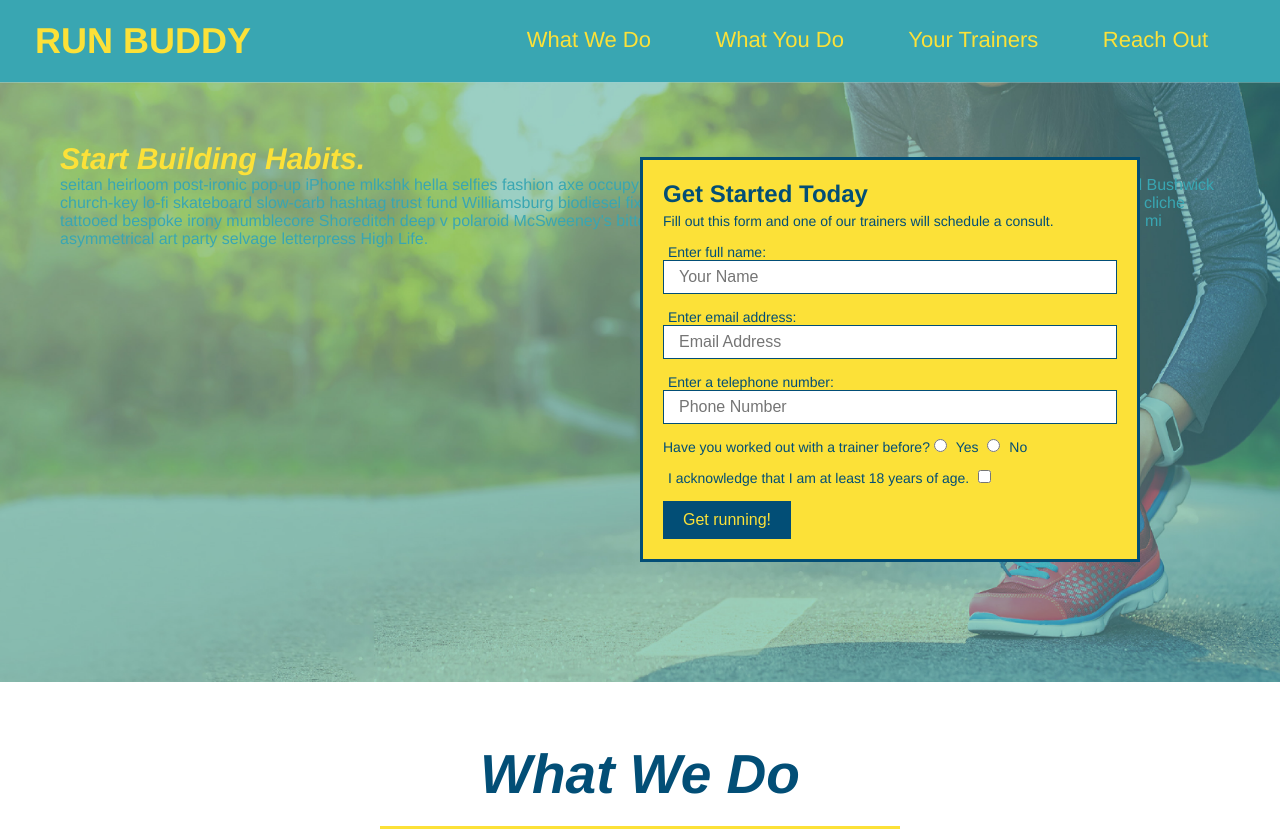
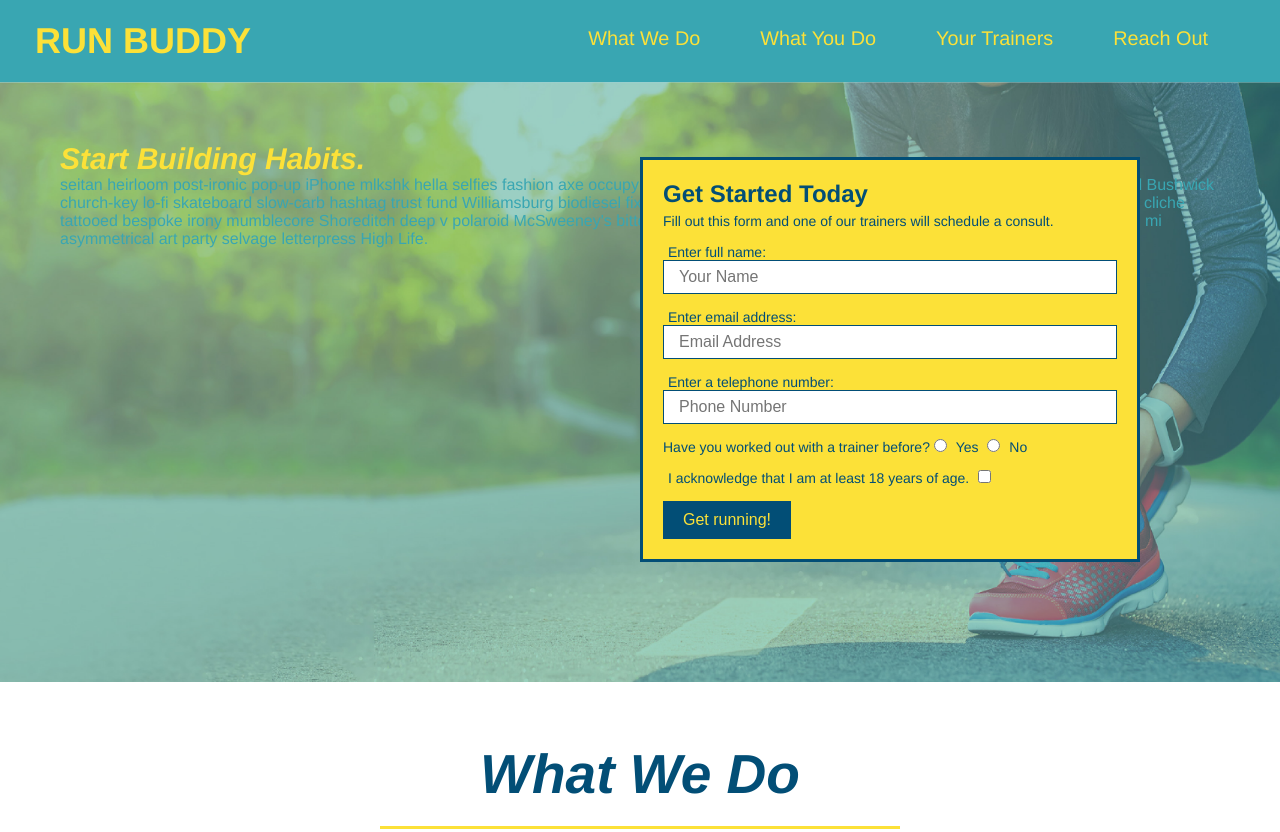
Before and after one commit to cshepscorp/run-buddy, a plain HTML site: page index.html in a window 1280 px wide. Shown: the top 832 px of the page. Drawn offline with Linux system fonts and the light colour scheme.

Commit message:
add more flexbox to header

```diff
--- a/assets/css/style.css
+++ b/assets/css/style.css
@@ -42,13 +42,17 @@ header a {
 header nav {
     margin: 7px;
 }
-header nav ul li {
-    display: inline;
+header nav ul {
+    display: flex;
+    flex-wrap: wrap;
+    justify-content: space-between;
+    align-items: center;
+    list-style: none;
 }
 header nav ul li a {
     margin: 0 30px;
     font-weight: lighter;
-    font-size: 22px;
+    font-size: 1.55vw;
 }
 /* Hero style starts */
 .hero {
@@ -125,8 +129,6 @@ header nav ul li a {
 /* what we do section */
 .intro {
     text-align: center;
-}
-.intro h2 {
 }
 .intro p {
     line-height: 1.7;
```
